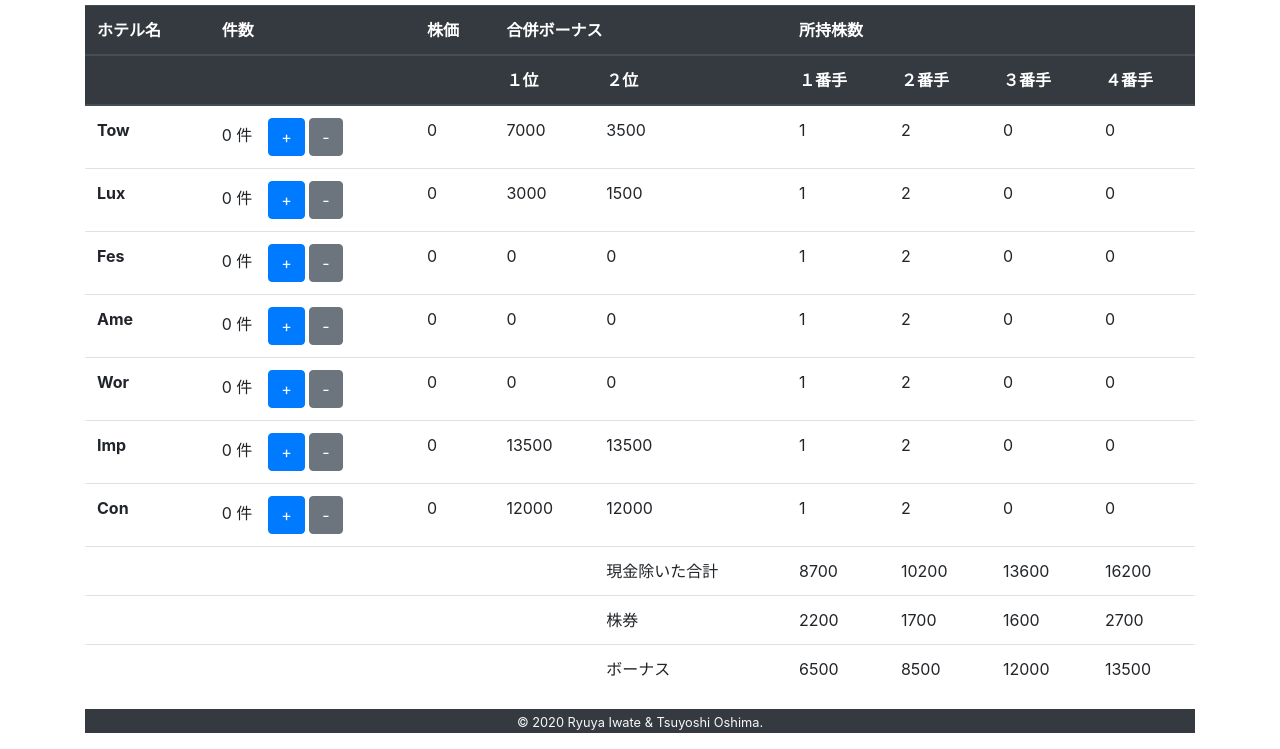
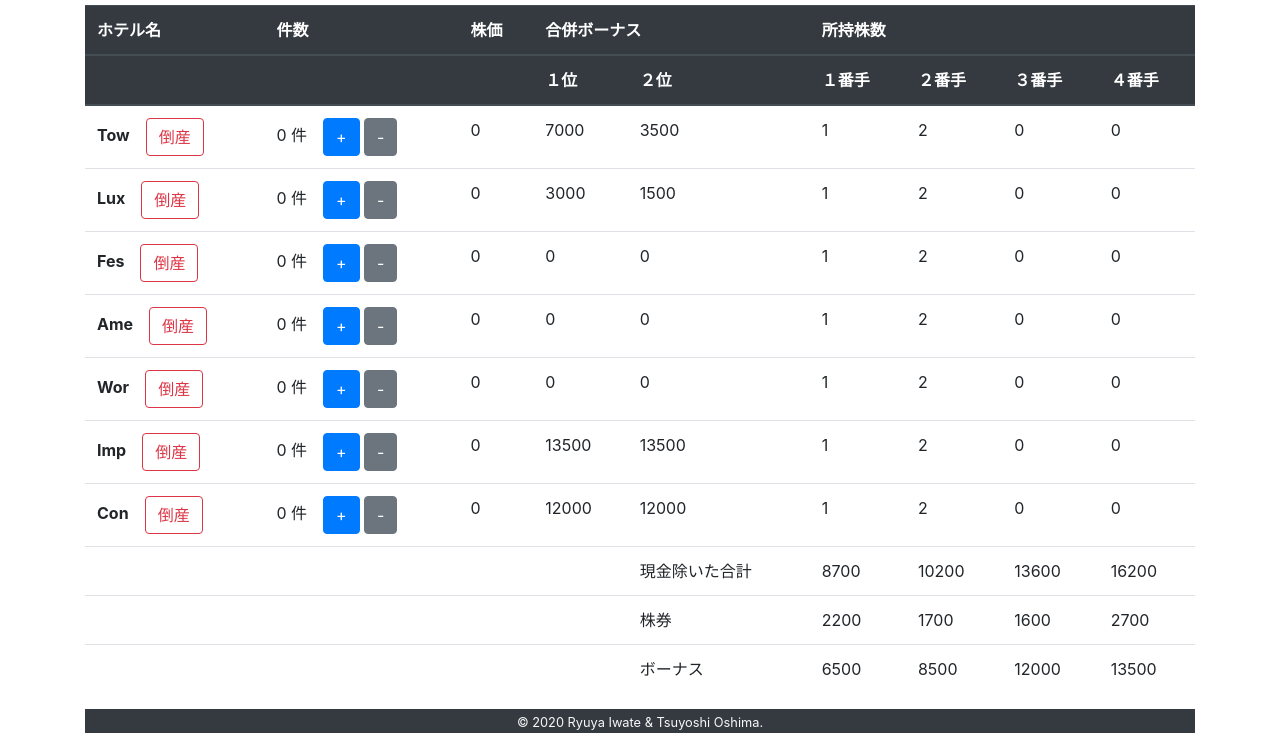
Before and after one commit to tsuyoshioshima/acquire, a plain HTML site: page index.html in a window 1280 px wide. Shown: the part 51-800 px from the top of the page. Drawn offline with nearby package versions, Linux system fonts and the light colour scheme.

Commit message:
add bankrupt button

```diff
--- a/index.html
+++ b/index.html
@@ -39,7 +39,7 @@
       </thead>
       <tbody>
         <tr>
-          <th scope="row">Tow</th>
+          <th scope="row">Tow　<button class="btn btn-outline-danger" v-on:click="tow_num = 0;">倒産</button></th>
           <td>{{ tow_num }} 件　<button class="btn btn-primary" v-on:click="add_tow_num">+</button>　<button
               class="btn btn-secondary" v-on:click="subtract_tow_num">-</button></td>
           <td>{{ tow_stock | addComma }}</td>
@@ -51,7 +51,7 @@
           <td>0</td>
         </tr>
         <tr>
-          <th scope="row">Lux</th>
+          <th scope="row">Lux　<button class="btn btn-outline-danger" v-on:click="lux_num = 0;">倒産</button></th>
           <td>{{ lux_num }} 件　<button class="btn btn-primary" v-on:click="add_lux_num">+</button>　<button
               class="btn btn-secondary" v-on:click="subtract_lux_num">-</button></td>
           <td>{{ lux_stock | addComma }}</td>
@@ -63,7 +63,7 @@
           <td>0</td>
         </tr>
         <tr>
-          <th scope="row">Fes</th>
+          <th scope="row">Fes　<button class="btn btn-outline-danger" v-on:click="fes_num = 0;">倒産</button></th>
           <td>{{ fes_num }} 件　<button class="btn btn-primary" v-on:click="add_fes_num">+</button>　<button
               class="btn btn-secondary" v-on:click="subtract_fes_num">-</button></td>
           <td>{{ fes_stock | addComma }}</td>
@@ -75,7 +75,7 @@
           <td>0</td>
         </tr>
         <tr>
-          <th scope="row">Ame</th>
+          <th scope="row">Ame　<button class="btn btn-outline-danger" v-on:click="ame_num = 0;">倒産</button></th>
           <td>{{ ame_num }} 件　<button class="btn btn-primary" v-on:click="add_ame_num">+</button>　<button
               class="btn btn-secondary" v-on:click="subtract_ame_num">-</button></td>
           <td>{{ ame_stock | addComma }}</td>
@@ -87,7 +87,7 @@
           <td>0</td>
         </tr>
         <tr>
-          <th scope="row">Wor</th>
+          <th scope="row">Wor　<button class="btn btn-outline-danger" v-on:click="wor_num = 0;">倒産</button></th>
           <td>{{ wor_num }} 件　<button class="btn btn-primary" v-on:click="add_wor_num">+</button>　<button
               class="btn btn-secondary" v-on:click="subtract_wor_num">-</button></td>
           <td>{{ wor_stock | addComma }}</td>
@@ -99,7 +99,7 @@
           <td>0</td>
         </tr>
         <tr>
-          <th scope="row">Imp</th>
+          <th scope="row">Imp　<button class="btn btn-outline-danger" v-on:click="imp_num = 0;">倒産</button></th>
           <td>{{ imp_num }} 件　<button class="btn btn-primary" v-on:click="add_imp_num">+</button>　<button
               class="btn btn-secondary" v-on:click="subtract_imp_num">-</button></td>
           <td>{{ imp_stock | addComma }}</td>
@@ -111,7 +111,7 @@
           <td>0</td>
         </tr>
         <tr>
-          <th scope="row">Con</th>
+          <th scope="row">Con　<button class="btn btn-outline-danger" v-on:click="con_num = 0;">倒産</button></th>
           <td>{{ con_num }} 件　<button class="btn btn-primary" v-on:click="add_con_num">+</button>　<button
               class="btn btn-secondary" v-on:click="subtract_con_num">-</button></td>
           <td>{{ con_stock | addComma }}</td>
```
